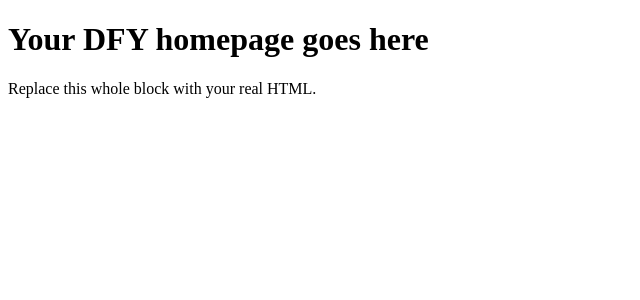
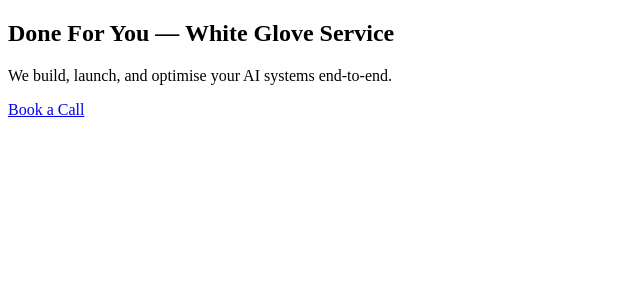
Before and after one commit to AI-BotBuilder-UK/aibb-os, a React (Vite) app: page / in a window 1280 px wide. Shown: the top 300 px of the page, without its empty margins (0-640 px from the left). Built offline with nearby package versions, Linux system fonts and the light colour scheme.

Commit message:
Replace DFY placeholder with real content

```diff
--- a/src/pages/Dfy.jsx
+++ b/src/pages/Dfy.jsx
@@ -1,13 +1,14 @@
 export default function Dfy() {
-  // Paste your full DFY HTML (body content only) between the backticks.
-  // Keep <script> tags OUT for now (see “Assets & CSS/JS” below).
   return (
     <div
       dangerouslySetInnerHTML={{
         __html: `
 <!-- ================== START DFY HTML ================== -->
-<h1>Your DFY homepage goes here</h1>
-<p>Replace this whole block with your real HTML.</p>
+<section class="hero">
+  <h1>Done For You — White Glove Service</h1>
+  <p>We build, launch, and optimise your AI systems end-to-end.</p>
+  <a href="/contact" class="cta">Book a Call</a>
+</section>
 <!-- =================== END DFY HTML =================== -->
         `
       }}
```
